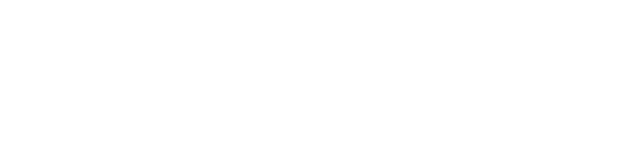
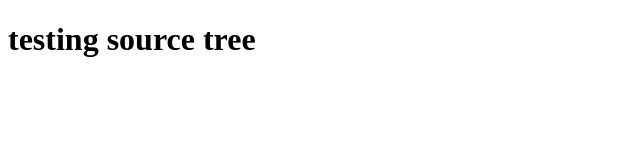
Before and after one commit to martinlecaros/testing-git, a plain HTML site: page index.html in a window 1280 px wide. Shown: the whole page, without its empty margins (0-640 px from the left). Drawn offline with Linux system fonts and the light colour scheme.

Commit message:
reversed

```diff
--- a/index.html
+++ b/index.html
@@ -8,7 +8,7 @@
 </head>
 <body>
     <div>
-        <h1></h1>
+        <h1>testing source tree</h1>
     </div>
 </body>
 </html>
```
